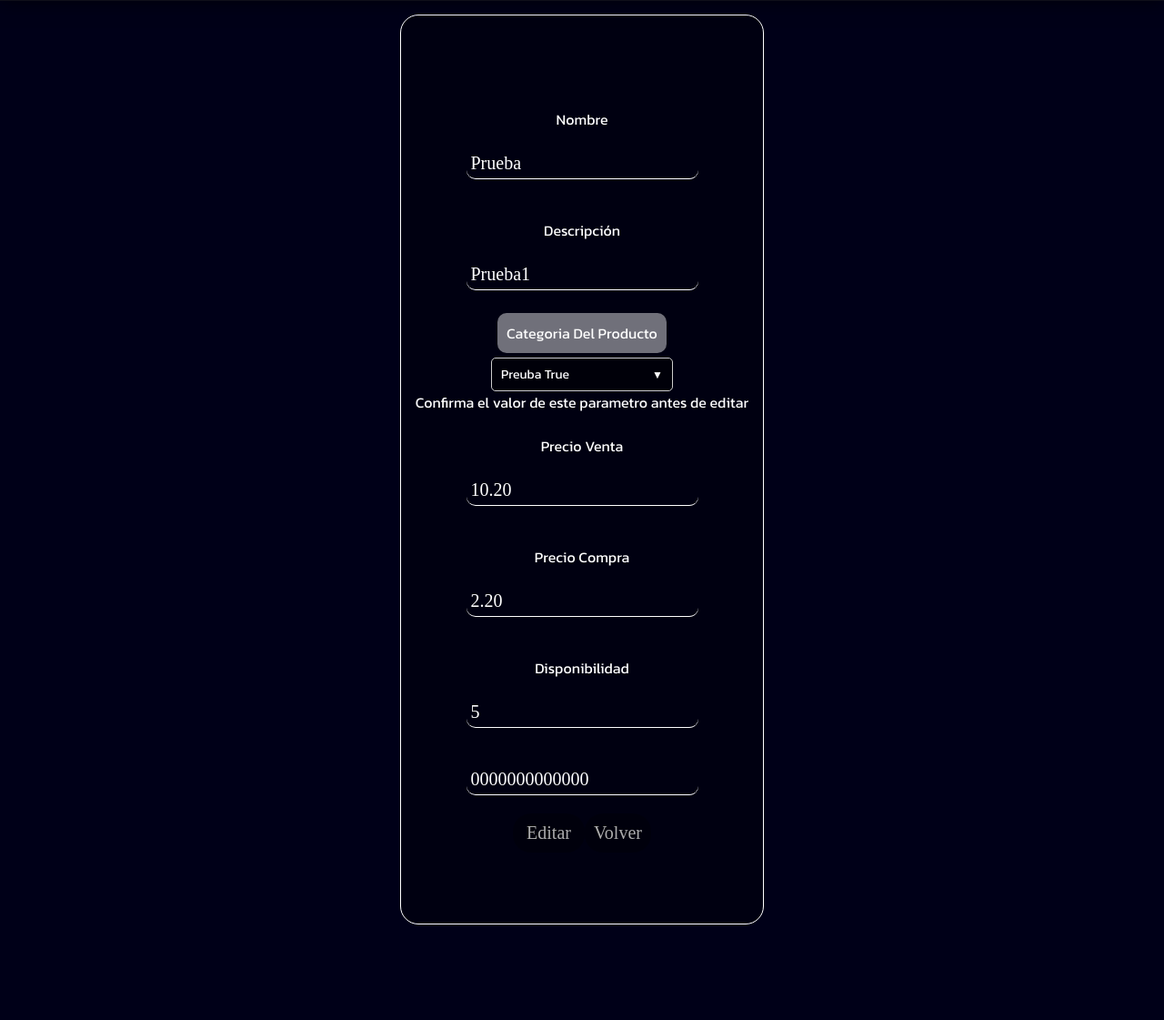
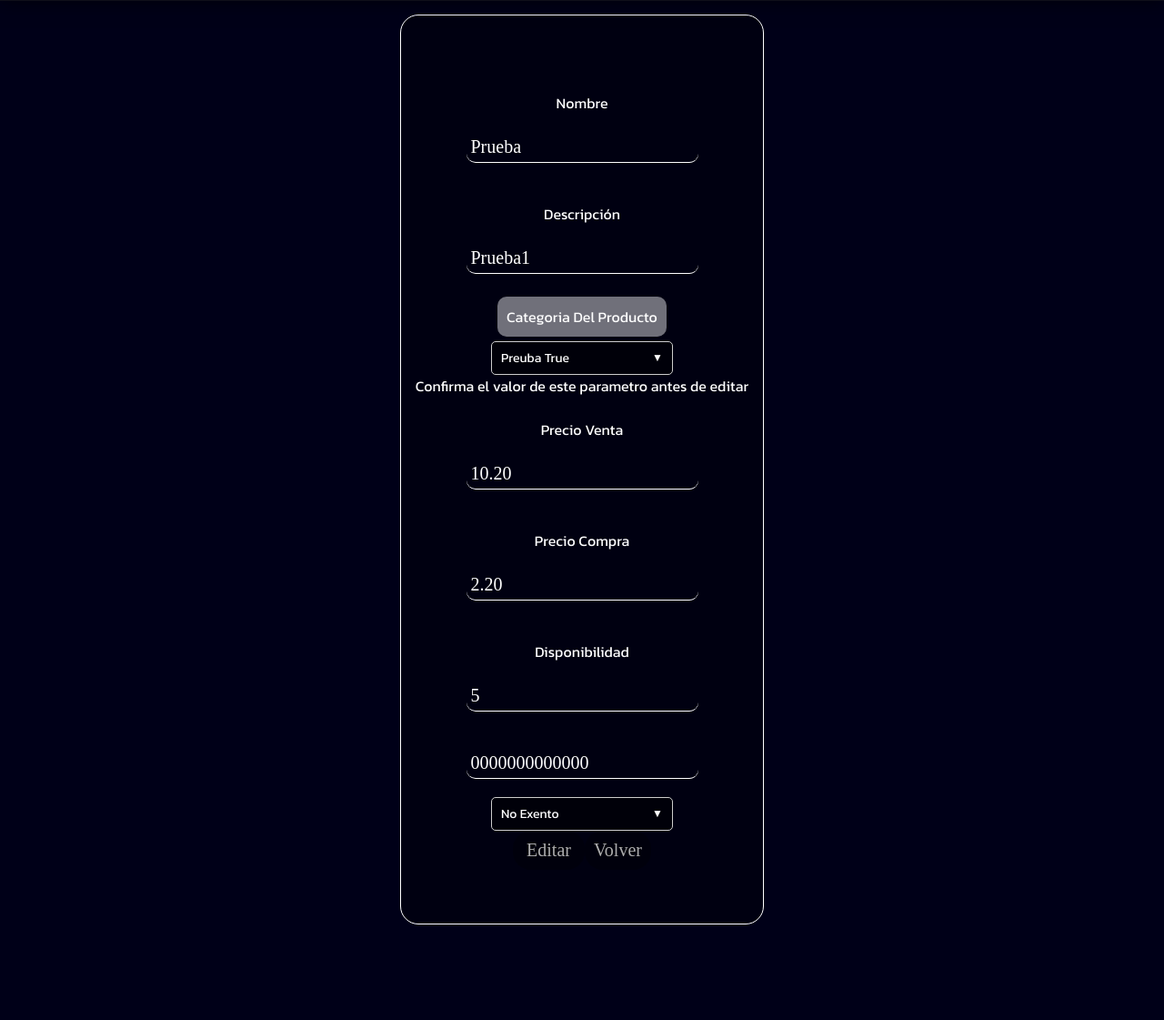
Before and after one commit to ASTRODESING/sistema-administrativo-beta, a Django app: page /items/7 in a window 1280 px wide. Shown: the part 89-1210 px from the top of the page at 91% size. Run offline with Django 4.2, Linux system fonts and the light colour scheme; data comes from the database, SQL or seed files in the repository; both versions use the stored data as it was after the commit; some web fonts are replaced.

Commit message:
beta v-0.1.1

```diff
--- a/items/templates/editproduct.html
+++ b/items/templates/editproduct.html
@@ -39,6 +39,13 @@
 
             <input class="entradaDatos" type="text" name="codigo_de_barras" id="codigo_de_barras" placeholder="Codigo de Barras" value="{{producto.codigo_de_barras}}" maxlength="13" required>
 
+            <div class="select-container">
+                <select id="excento" name="excento">
+                    <option value="0">No Exento</option>
+                    <option value="1">Exento</option>
+                </select>
+            </div>
+
             <div class="botones">
                 <input class="anadir" type="submit" value=" Editar ">
                 <a class="anadir btn2" href="{% url 'inventario'%}"> Volver</a>
--- a/items/views.py
+++ b/items/views.py
@@ -48,12 +48,13 @@ def EditarProducto(request, producto_id):
     if request.method == 'GET':
         return render(request, 'editproduct.html', {'producto':producto, 'categorias':categorias})
     else:
-        try:
+        #try:
             producto.nombre = request.POST['nombre']
             producto.descripcion = request.POST['descripcion']
             producto.categoria = Categoria.objects.get(nombre=request.POST["categoria"])
             producto.precio_venta = request.POST['precio_venta']
             producto.precio_compra = request.POST['precio_compra']
+            producto.exento_de_impuesto = request.POST['excento']
             producto.stock = request.POST['stock']
             producto.codigo_de_barras = request.POST['codigo_de_barras']
             suma = int(producto.stock) + int(request.POST['stock'])
@@ -62,9 +63,9 @@ def EditarProducto(request, producto_id):
             status = 'Producto Editado Satisfacoriamente'
             return render(request, 'editproduct.html', {'producto':producto,    'categorias':categorias, 'status':status})
 
-        except:
-            status = 'La Edicion del Producto ha Fallado, intente de nuevo'
-            return render(request, 'editproduct.html', {'producto':producto,    'categorias':categorias, 'status':status})
+        #except:
+        #    status = 'La Edicion del Producto ha Fallado, intente de nuevo'
+        #    return render(request, 'editproduct.html', {'producto':producto,    'categorias':categorias, 'status':status})
 
 def ElimnarProd(request, producto_id):
     producto = get_object_or_404(Producto, pk=producto_id)
```
Also changed, not shown: db.sqlite3.
